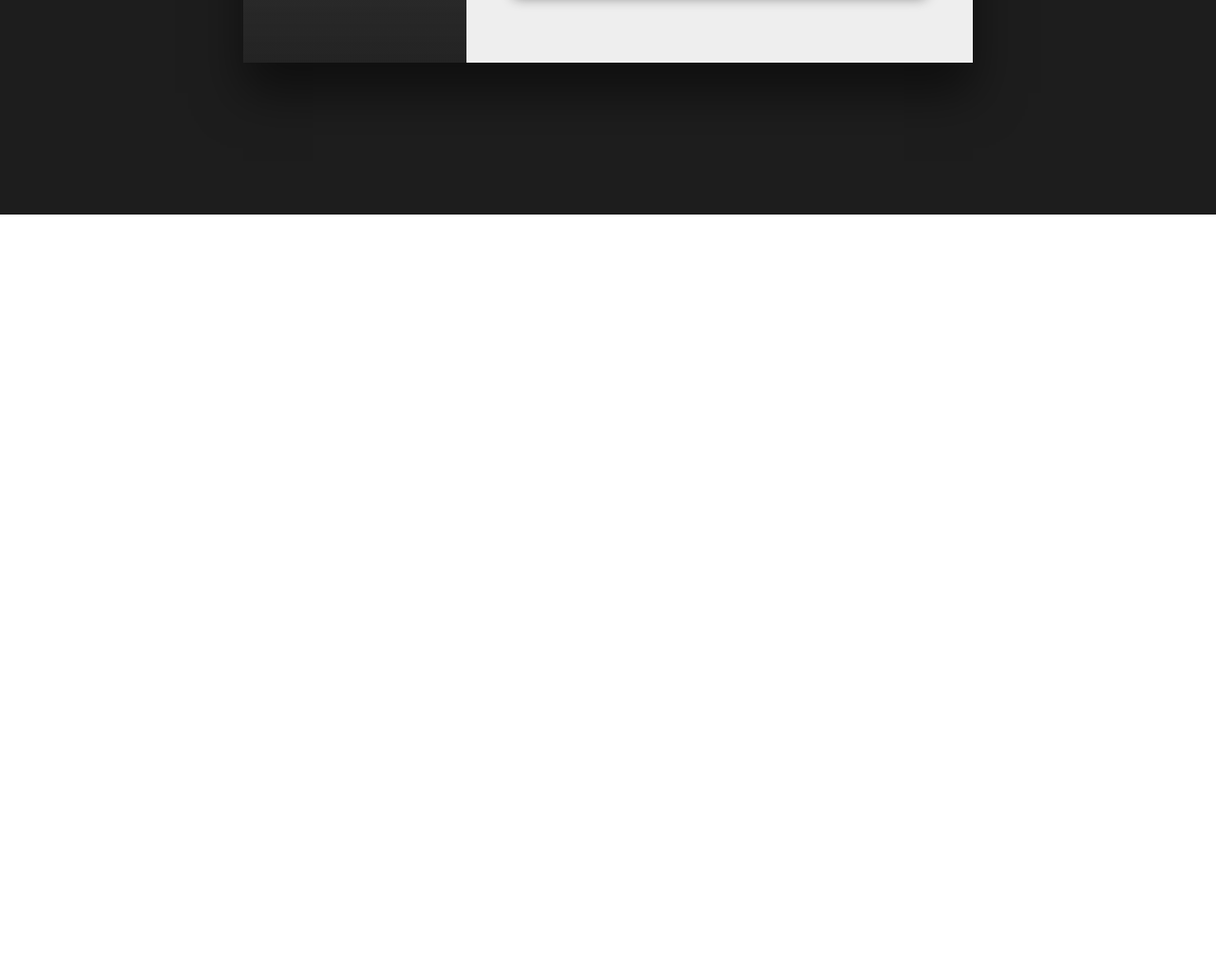
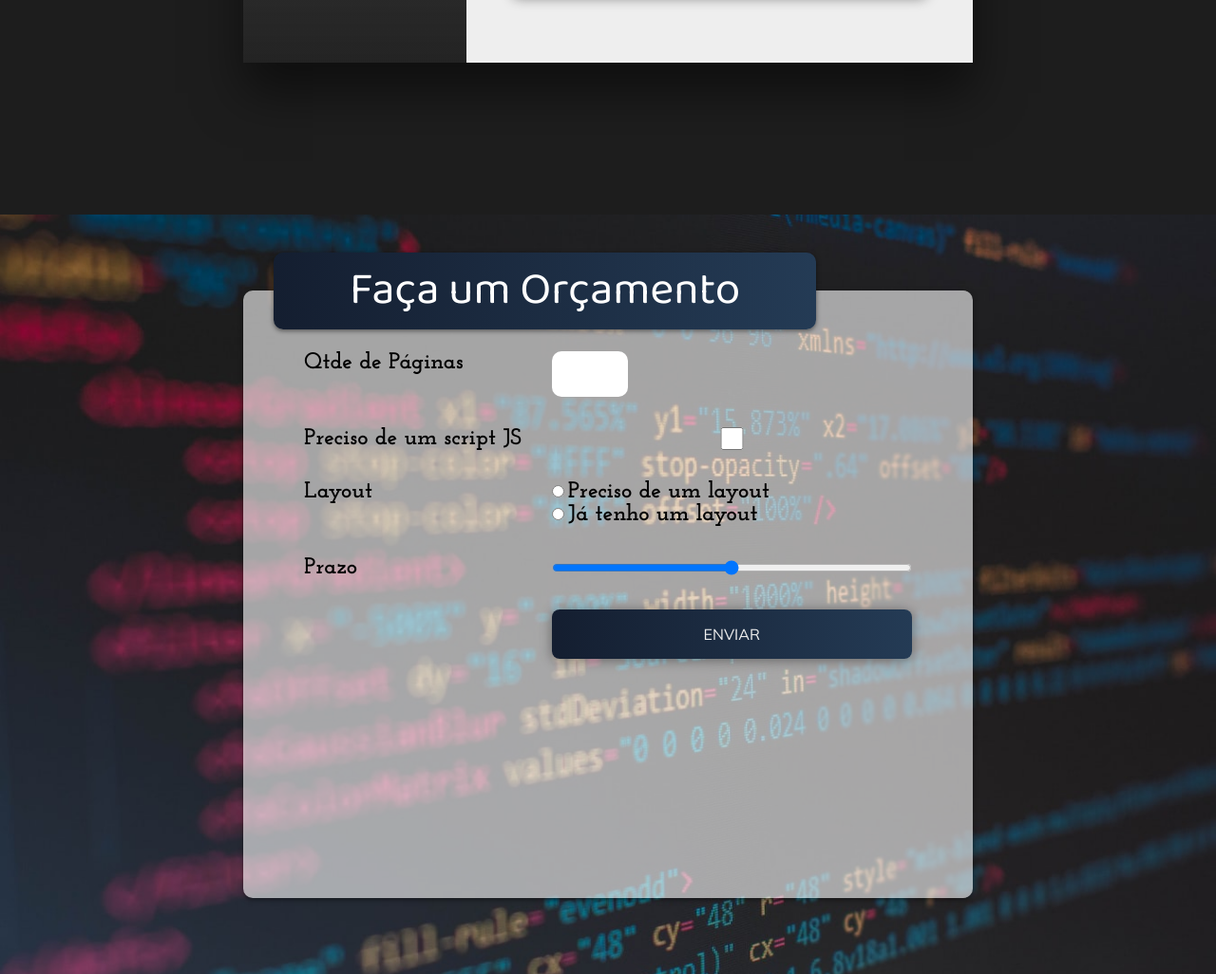
Before and after one commit to RobsonAguiarArt/portfolio, a plain HTML site: page index.html in a window 1280 px wide. Shown: the part 2606-3632 px from the top of the page at 95% size. Before the commit the page ends 2832 px from the top, so only its background shows below. Drawn offline with Linux system fonts and the light colour scheme; grey boxes are pictures that could not be loaded.

Commit message:
:package: formulário de orçamento

```diff
--- a/index.html
+++ b/index.html
@@ -174,6 +174,31 @@
         </div>
       </div>
     </section>
+    <section class="sessao-orcamento">
+      <div class="orcamento-wrapper">
+        <h1>Faça um Orçamento</h1>
+        <form action="">
+          <label for="qtde">Qtde de Páginas</label>
+          <input type="number" min="1" name="qtde" id="qtde">
+          <label for="js">Preciso de um script JS</label>
+          <input type="checkbox" name="js" id="js">
+          <label>Layout</label>
+          <div class="group-layout">
+            <div>
+              <input type="radio" name="layout" id="layout-sim">
+              <label for="layout-sim">Preciso de um layout</label>
+            </div>
+            <div>
+              <input type="radio" name="layout" id="layout-nao">
+              <label for="layout-sim">Já tenho um layout</label>
+            </div>
+          </div>
+          <label for="prazo">Prazo</label>
+          <input type="range" name="prazo" id="prazo">
+          <button class="btn btn-orcamento" type="submit">Enviar</button>
+        </form>
+      </div>
+    </section>
 </body>
 
 <script src="script.js"></script>
--- a/style.css
+++ b/style.css
@@ -434,3 +434,63 @@ header {
   height: 2rem;
   margin-top: 1rem;
 }
+.sessao-orcamento {
+  width: 100%;
+  height: 100vh;
+  background: url("./img/bg-orcamento.jpg");
+  background-size: cover;
+  object-fit: cover;
+  display: flex;
+  justify-content: center;
+  align-items: center;
+}
+.orcamento-wrapper {
+  width: 60%;
+  height: 80%;
+  background-color: #ffffff99;
+  border-radius: 10px;
+  box-shadow: 0 0.1rem 0.3rem rgba(0, 0, 0, 0.5);
+  position: relative;
+}
+.sessao-orcamento h1 {
+  position: absolute;
+  top: -2.5rem;
+  left: 2rem;
+  background: #141e30;
+  background: -webkit-linear-gradient(to left, #243b55, #141e30);
+  background: linear-gradient(to left, #243b55, #141e30);
+  padding: 0 5rem;
+  color: #fff;
+  font-family: var(--font-primary);
+  font-size: 3rem;
+  font-weight: lighter;
+  box-shadow: 0 0.1rem 0.3rem rgba(0, 0, 0, 0.5);
+  border-radius: 10px;
+}
+.sessao-orcamento form {
+  margin: 4rem;
+  display: grid;
+  grid-template-columns: auto 1fr;
+  column-gap: 2rem;
+  row-gap: 2rem;
+}
+.sessao-orcamento label {
+  font-family: var(--font-secundary);
+  font-size: 1.5rem;
+  font-weight: bold;
+}
+.sessao-orcamento input[type="number"] {
+  font-family: var(--font-secundary);
+  width: 4rem;
+  font-size: 2rem;
+  outline: none;
+  border-radius: 10px;
+  border: none;
+  padding: 0.5rem;
+}
+.btn-orcamento {
+  text-transform: uppercase;
+  padding: 1rem;
+  cursor: pointer;
+  grid-column: 2;
+}
```
Also changed, not shown: img/bg-orcamento.jpg (added).
